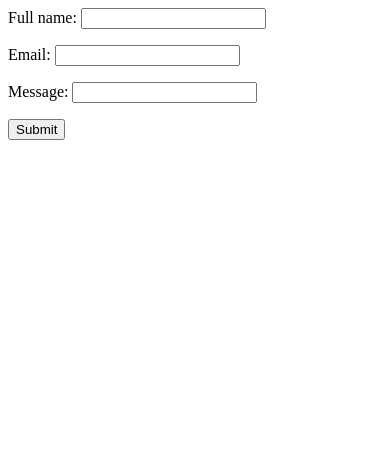
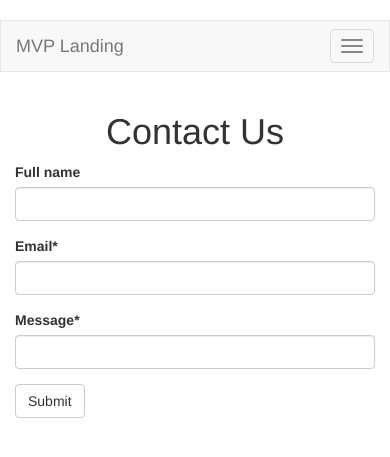
Before and after one commit to aishwaryr/django_landing_page, a Django app: page /contact/ in a window 390 px wide. Shown: the top 457 px of the page. Run offline with Django 3.2, Linux system fonts and the light colour scheme; some libraries are stand-ins or nearby versions.

Commit message:
v26:Removed jumbotron and added title to Contact page

```diff
--- a/newsletter/views.py
+++ b/newsletter/views.py
@@ -35,6 +35,8 @@ def home(request):
 
 
 def contact(request):
+	title = 'Contact Us'
+	title_align_center = True
 	form = ContactForm(request.POST or None)
 	if form.is_valid():
 		# for key, value in form.cleaned_data.iteritems():
@@ -60,5 +62,7 @@ def contact(request):
 
 	context = {
 		"form": form,
+		"title": title,
+		"title_align_center": title_align_center,
 	}
 	return render(request, "forms.html", context)
--- a/templates/base.html
+++ b/templates/base.html
@@ -21,8 +21,6 @@
 
       {% endblock %}
     </style>
-
-
   </head>
 
   <body>
@@ -30,19 +28,12 @@
 
     <div class="container">
             {% block jumbotron%}
-          <div class="jumbotron">
-                {% block jumbotron_content %}
 
-                {% endblock %}
-          </div>
             {% endblock %}
 
             {% block content %}
             {% endblock %}
-
-
-    </div> <!-- /container -->
-
+    </div>
 
     {% include 'javascript.html' %}
   </body>
--- a/templates/forms.html
+++ b/templates/forms.html
@@ -1,6 +1,23 @@
+{% extends "base.html" %}
+{% load crispy_forms_tags %}
+
+{% block content %}
+
+
+
+
+<div class="row">
+<div class="col-sm-6 col-sm-offset-3">
+{% if title %}
+<h1 class="{% if title_align_center %}text-align-center{% endif %}">{{ title }}</h1>
+{% endif %}
 <form method="POST" action="">{% csrf_token %}
-{{ form.as_p }}
+{{ form|crispy }}
 
-<input type="submit" value="Submit" />
+<input class="btn btn-default" type="submit" value="Submit" />
 
 </form>
+</div>
+</div>
+
+{% endblock %}
--- a/templates/home.html
+++ b/templates/home.html
@@ -11,7 +11,10 @@
 {% endblock %}
 </style>
 
-{% block jumbotron_content%}
+
+
+{% block jumbotron%}
+		<div class="jumbotron">
 			<div class="row">
 				<div class="col-xs-6">
 				<h1>Try Django 1.8</h1>
@@ -22,6 +25,7 @@
 		        </p>
 		        </div>
 		        <div class="col-sm-6" style="background-color:black; height:300px;"></div>
+	        </div>
         </div>
 
 {% endblock %}
```
Also changed, not shown: 1 other file. Lines whose indentation alone changed are shown as unchanged.
